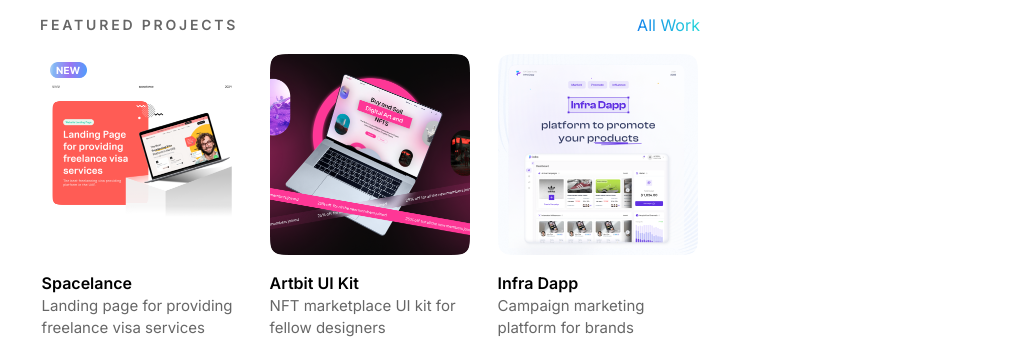
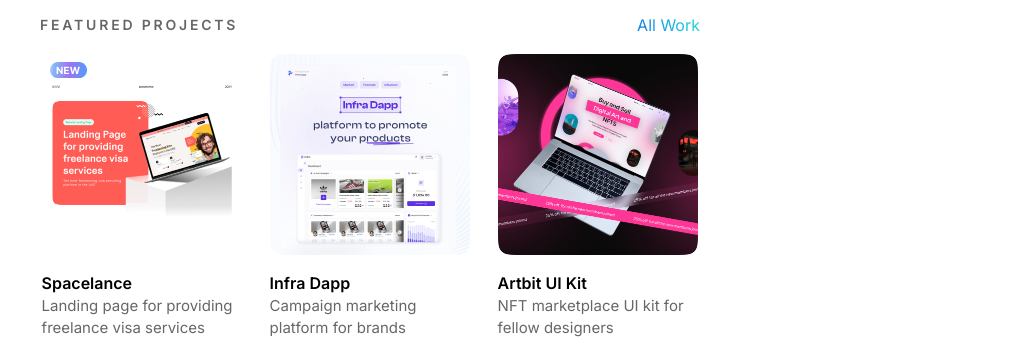
Before and after one commit to salik123456/sarimportfolio, a Gatsby site: page / in a window 1280 px wide. Shown: the part 598-952 px from the top of the page, without its empty margins (270-1279 px from the left). Built offline with nearby package versions, Linux system fonts and the light colour scheme; Gatsby itself is replaced by a stand-in of ours.

Commit message:
data updated

```diff
--- a/src/components/projects.js
+++ b/src/components/projects.js
@@ -12,6 +12,27 @@
 
 export let projectList = [
   {
+    img: spacelance,
+    name: "Spacelance",
+    link: "https://www.behance.net/gallery/189475637/spacelance",
+    desc: "Landing page for providing freelance visa services",
+    isfeatured: true,
+  },
+  {
+    img: infradapp,
+    name: "Infra Dapp",
+    link: "https://www.behance.net/gallery/170669543/Infra-Dapp-Casestudy",
+    desc: "Campaign marketing platform for brands",
+    isfeatured: true,
+  },
+  {
+    img: artbit,
+    name: "Artbit UI Kit",
+    link: "https://www.behance.net/gallery/180262347/ARTbit-NFT-UI-kits",
+    desc: "NFT marketplace UI kit for fellow designers",
+    isfeatured: true,
+  },
+  {
     img: remit,
     name: "Remit",
     link: "https://www.behance.net/gallery/171473359/Remit-A-Finance-Tracking-App",
@@ -19,22 +40,9 @@
     isfeatured: false,
 
   },
-  {
-    img: arb,
-    name: "Artbit UI Kit",
-    link: "https://www.behance.net/gallery/180262347/ARTbit-NFT-UI-kits",
-    desc: "NFT marketplace UI kit for fellow designers",
-    isfeatured: false,
 
-  },
-  {
-    img: infra,
-    name: "Infra Dapp",
-    link: "https://www.behance.net/gallery/170669543/Infra-Dapp-Casestudy",
-    desc: "Campaign marketing platform for brands",
-    isfeatured: false,
 
-  },
+
   {
     img: krypt,
     name: "Krypt UI Kit",
@@ -83,26 +91,6 @@
     link: "https://www.behance.net/gallery/120066063/Waleed-WhatsApp-Worries-UX-Case-Study",
     desc: "A case study to improve whatsapp group chats",
     isfeatured: false,
-  },
-  {
-    img: spacelance,
-    name: "Spacelance",
-    link: "https://www.behance.net/gallery/189475637/spacelance",
-    desc: "Landing page for providing freelance visa services",
-    isfeatured: true,
-  },
-  {
-    img: artbit,
-    name: "Artbit UI Kit",
-    link: "https://www.behance.net/gallery/180262347/ARTbit-NFT-UI-kits",
-    desc: "NFT marketplace UI kit for fellow designers",
-    isfeatured: true,
-  },
-  {
-    img: infradapp,
-    name: "Infra Dapp",
-    link: "https://www.behance.net/gallery/170669543/Infra-Dapp-Casestudy",
-    desc: "Campaign marketing platform for brands",
-    isfeatured: true,
-  },
+  }
+
 ];
```
